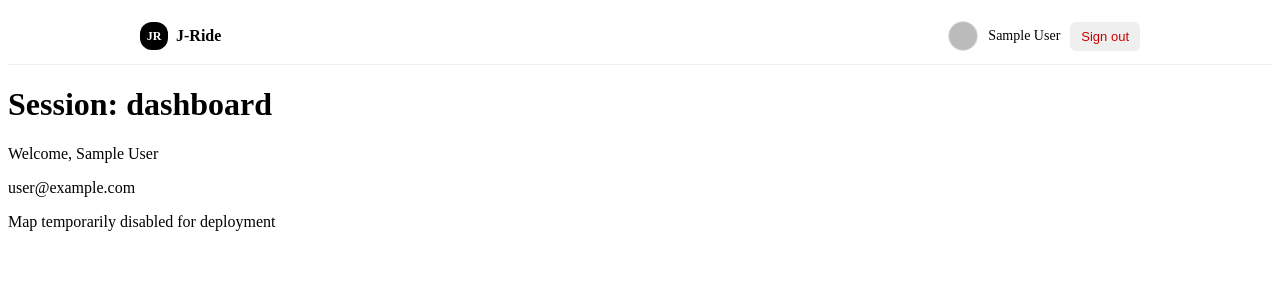
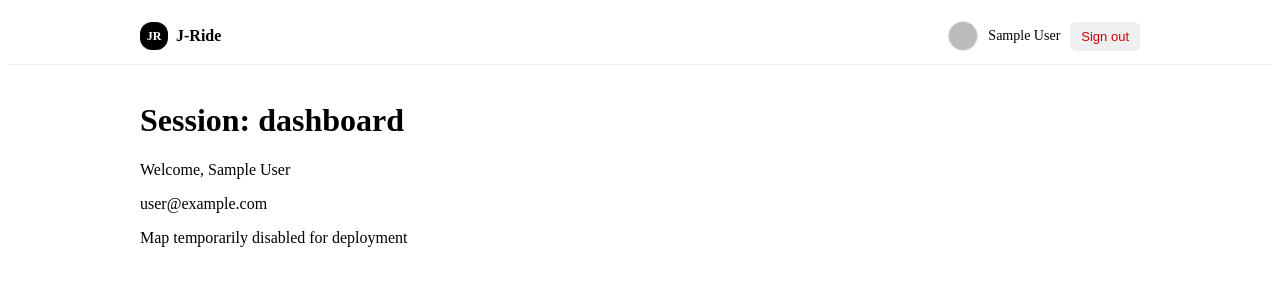
Before and after one commit to jwes9121/jride-clean, a Next.js app: page /dashboard in a window 1280 px wide. Shown: the top 300 px of the page. Built offline with nearby package versions, Linux system fonts and the light colour scheme; no server answers; sample sign-in values are in the browser's storage.

Commit message:
Update page.tsx

```diff
--- a/app/dashboard/page.tsx
+++ b/app/dashboard/page.tsx
@@ -1,4 +1,3 @@
-// app/dashboard/page.tsx
 import { auth } from "../../auth";
 import { redirect } from "next/navigation";
 import Header from "../components/Header";
@@ -9,15 +8,16 @@ export const revalidate = 0;
 export default async function Dashboard() {
   const session = await auth();
   if (!session) redirect("/auth/signin");
+  const u = session.user;
 
   return (
     <>
       <Header />
-      <main className="max-w-6xl mx-auto px-4 py-6">
+      <main style={{ maxWidth: 1000, margin: "0 auto", padding: 16 }}>
         <h1 className="text-xl font-semibold mb-4">Session: dashboard</h1>
         <div className="p-4 border rounded-xl bg-gray-50">
-          <p>Welcome, {session.user?.name}</p>
-          <p className="text-sm text-gray-600">{session.user?.email}</p>
+          <p>Welcome, {u?.name}</p>
+          <p className="text-sm text-gray-600">{u?.email}</p>
           <p className="mt-6 text-gray-500">Map temporarily disabled for deployment</p>
         </div>
       </main>
```
